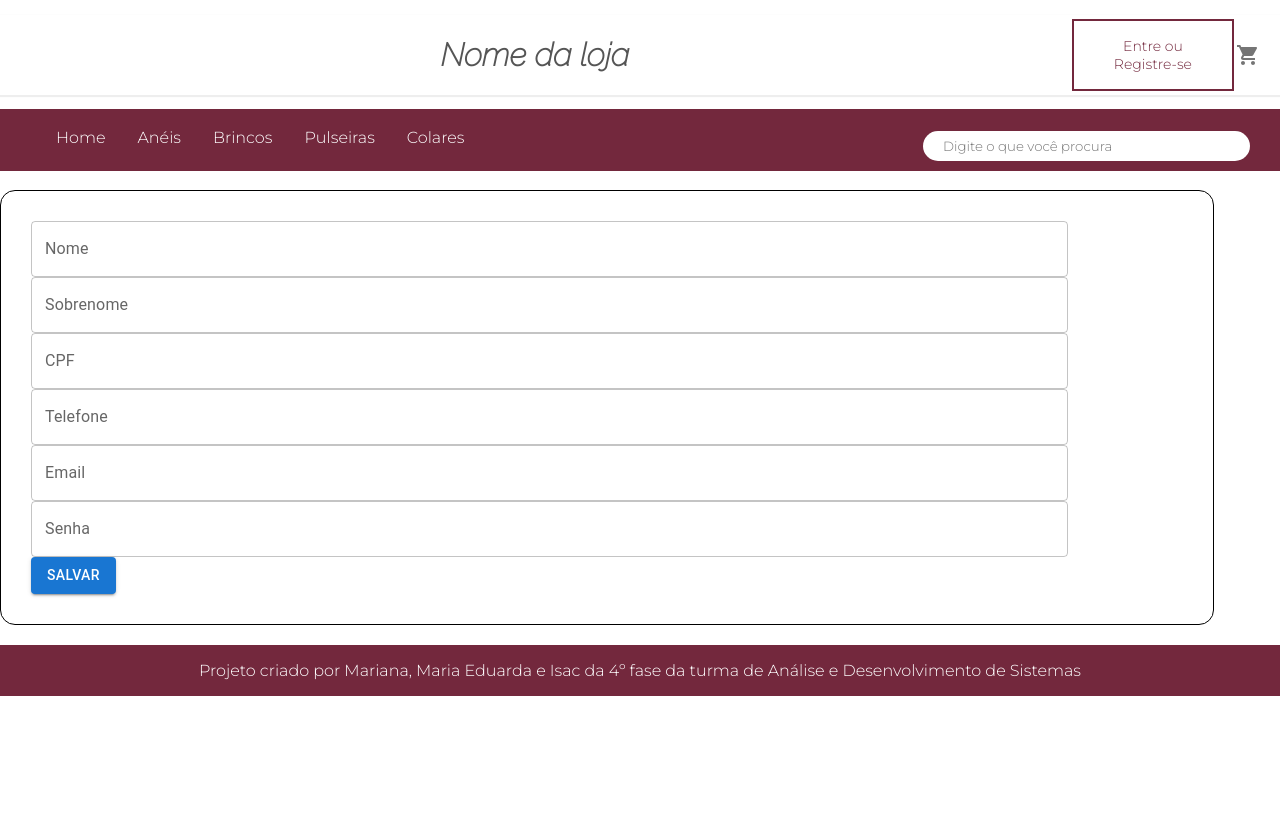
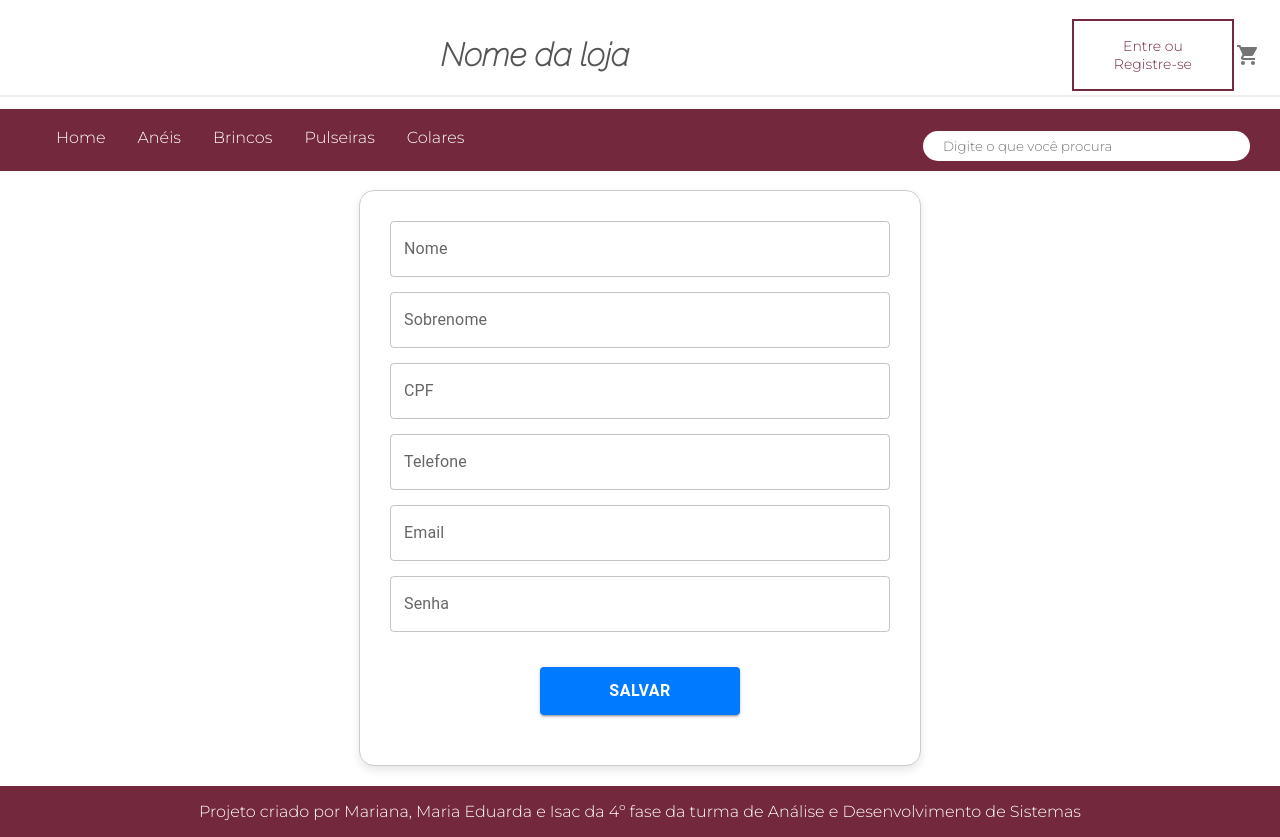
Before and after one commit to mariaeduardateixeira/e-commerce-front-end, a React (Create React App) app: page /clientes in a window 1280 px wide. Before the commit the page ends 800 px from the top, so only its background shows below. Built offline with nearby package versions, Linux system fonts and the light colour scheme.

Commit message:
cad cliente

```diff
--- a/src/components/Clientes/clientes.css
+++ b/src/components/Clientes/clientes.css
@@ -1,12 +1,83 @@
-.div-login{
+/* Estilos para o contêiner de login */
+.div-login {
   width: 90%;
-  border: 1px solid black;
+  max-width: 500px;
+  margin: 0 auto; /* Centraliza o contêiner na tela */
   padding: 30px;
-  align-items: center;
+  background-color: #ffffff; /* Cor de fundo branca */
+  border: 1px solid #cccccc; /* Borda mais suave */
   border-radius: 15px;
+  box-shadow: 0 4px 10px rgba(0, 0, 0, 0.1); /* Adiciona sombra para destaque */
+  display: flex;
+  flex-direction: column; /* Disposição vertical dos elementos */
+  gap: 15px; /* Espaçamento entre os elementos */
 }
 
-.div-login-linha{
-  width: 90%;
-  color: aqua;
+/* Estilos para cada linha de entrada */
+.div-login-linha {
+  width: 100%;
+  display: flex;
+  flex-direction: column;
+  gap: 10px; /* Espaçamento entre label e input */
 }
+
+.div-login-linha .MuiTextField-root { /* Estilização específica do TextField */
+  background-color: #ffffff; /* Fundo branco para o input */
+  border-radius: 4px; /* Borda arredondada */
+}
+
+/* Remove bordas personalizadas dos inputs */
+.div-login-linha input,
+.div-login-linha .MuiInputBase-root {
+  border: none; /* Remove a borda adicional */
+  background-color: #ffffff; /* Cor de fundo branco */
+}
+
+/* Estilos para o botão */
+.div-login-linha button {
+  width: 100%; /* Botão ocupa toda a largura disponível */
+  max-width: 200px; /* Define um máximo de largura para o botão */
+  padding: 10px;
+  margin: 20px auto; /* Centraliza o botão */
+  border: none;
+  background-color: #007bff;
+  color: white;
+  border-radius: 4px;
+  cursor: pointer;
+  font-size: 16px;
+  font-weight: bold;
+  text-transform: uppercase; /* Transforma o texto em maiúsculas */
+  transition: background-color 0.3s ease, transform 0.2s ease;
+}
+
+.div-login-linha button:hover {
+  background-color: #0056b3;
+  transform: translateY(-2px); /* Efeito de elevação ao passar o mouse */
+}
+
+/* Estilos para o campo de seleção */
+.div-login-linha select {
+  width: 100%;
+  padding: 10px;
+  border: 1px solid #cccccc; /* Apenas uma borda leve */
+  border-radius: 4px;
+  background-color: #ffffff;
+  font-size: 16px;
+}
+
+/* Estilos para o contêiner responsivo */
+@media (max-width: 768px) {
+  .div-login {
+    width: 100%;
+    padding: 20px;
+  }
+
+  .div-login-linha button {
+    font-size: 14px;
+  }
+
+  .div-login-linha input,
+  .div-login-linha select {
+    font-size: 14px;
+  }
+}
--- a/src/components/Clientes/clientes.tsx
+++ b/src/components/Clientes/clientes.tsx
@@ -1,38 +1,36 @@
-import { AlternateEmail, Key, VisibilityOff, Visibility } from "@mui/icons-material";
-import { TextField, InputAdornment, IconButton, InputLabel, Button } from "@mui/material";
-import { FC, useState } from "react";
-import "./clientes.css";
-import InputSelect from "../InputSelect/inputSelect";
-import { listaGeneros } from "./type";
-import { STATUS_CODE, apiPost } from "../../api/RestClient";
+import React, { FC, useState } from 'react';
+import { TextField, Button } from '@mui/material';
+import { apiPost, STATUS_CODE } from '../../api/RestClient';
+import './clientes.css';
 
 const Clientes: FC = () => {
-  const [genero, setGenero] = useState<string>();
-  const [nome, setNome] = useState<string>();
-  const [sobrenome, setSobrenome] = useState<string>();
-  const [cpf, setCPF] = useState<string>();
-  const [email, setEmail] = useState<string>();
-  const [senha, setSenha] = useState<string>();
-  const [telefone, setTelefone] = useState<string>();
+    const [nome, setNome] = useState<string>('');
+    const [sobrenome, setSobrenome] = useState<string>('');
+    const [cpf, setCPF] = useState<string>('');
+    const [email, setEmail] = useState<string>('');
+    const [senha, setSenha] = useState<string>('');
+    const [telefone, setTelefone] = useState<string>('');
 
     const salvarCliente = async () => {
-    const data={
+        const data = {
             nome: nome,
             sobrenome: sobrenome,
             cpf: cpf,
             telefone: telefone,
             email: email,
             senha: senha,
+        };
 
+        const response = await apiPost('/cadastroCliente/cadastrar', data); // Alterado para /cadastroCliente/cadastrar
+        if (response.status === STATUS_CODE.CREATED) {
+            alert('Cliente cadastrado com sucesso!');
+        } else {
+            alert(`Erro ao cadastrar cliente: ${response.message}`);
         }
+    };
 
-    const response = await apiPost("/clientes/", data);
-    if(response.status === STATUS_CODE.CREATED){
-      alert("Cliente cadastrado com sucesso!");
-    }
-  }
-
-  return<>
+    return (
+        <>
             <div className="div-login">
                 <div className="div-login-linha">
                     <TextField
@@ -40,11 +38,7 @@ const Clientes: FC = () => {
                         label="Nome"
                         type="text"
                         value={nome}
-          onChange={(event) => {
-            if(event){
-              setNome(event.target.value);
-            }
-          }}
+                        onChange={(event) => setNome(event.target.value)}
                     />
                 </div>
                 <div className="div-login-linha">
@@ -53,11 +47,7 @@ const Clientes: FC = () => {
                         label="Sobrenome"
                         type="text"
                         value={sobrenome}
-          onChange={(event) => {
-            if(event){
-              setSobrenome(event.target.value);
-            }
-          }}
+                        onChange={(event) => setSobrenome(event.target.value)}
                     />
                 </div>
                 <div className="div-login-linha">
@@ -65,11 +55,7 @@ const Clientes: FC = () => {
                         fullWidth
                         label="CPF"
                         value={cpf}
-        onChange={(event) => {
-          if(event){
-            setCPF(event.target.value);
-          }
-        }}
+                        onChange={(event) => setCPF(event.target.value)}
                         type="number"
                     />
                 </div>
@@ -78,11 +64,7 @@ const Clientes: FC = () => {
                         fullWidth
                         label="Telefone"
                         value={telefone}
-        onChange={(event) => {
-          if(event){
-            setTelefone(event.target.value);
-          }
-        }}
+                        onChange={(event) => setTelefone(event.target.value)}
                         type="number"
                     />
                 </div>
@@ -92,44 +74,26 @@ const Clientes: FC = () => {
                         label="Email"
                         type="text"
                         value={email}
-          onChange={(event) => {
-            if(event){
-              setEmail(event.target.value);
-            }
-          }}
+                        onChange={(event) => setEmail(event.target.value)}
                     />
                 </div>
-      {/* <div className="div-login-linha">
-        <InputSelect
-        label="Genero"
-          lista={listaGeneros}
-          valor={genero}
-          onChange={(valor : any) =>{
-            setGenero(valor);
-          }}/>
-      </div> */}
                 <div className="div-login-linha">
                     <TextField
                         fullWidth
                         label="Senha"
                         type="password"
                         value={senha}
-          onChange={(event) => {
-            if(event){
-              setSenha(event.target.value);
-            }
-          }}
+                        onChange={(event) => setSenha(event.target.value)}
                     />
                 </div>
                 <div className="div-login-linha">
-        <Button
-          variant="contained"
-          onClick={() => {
-            salvarCliente();
-          }}>Salvar</Button>
+                    <Button variant="contained" onClick={salvarCliente}>
+                        Salvar
+                    </Button>
                 </div>
             </div>
         </>
-}
+    );
+};
 
 export default Clientes;
```
Lines whose indentation alone changed are shown as unchanged.
